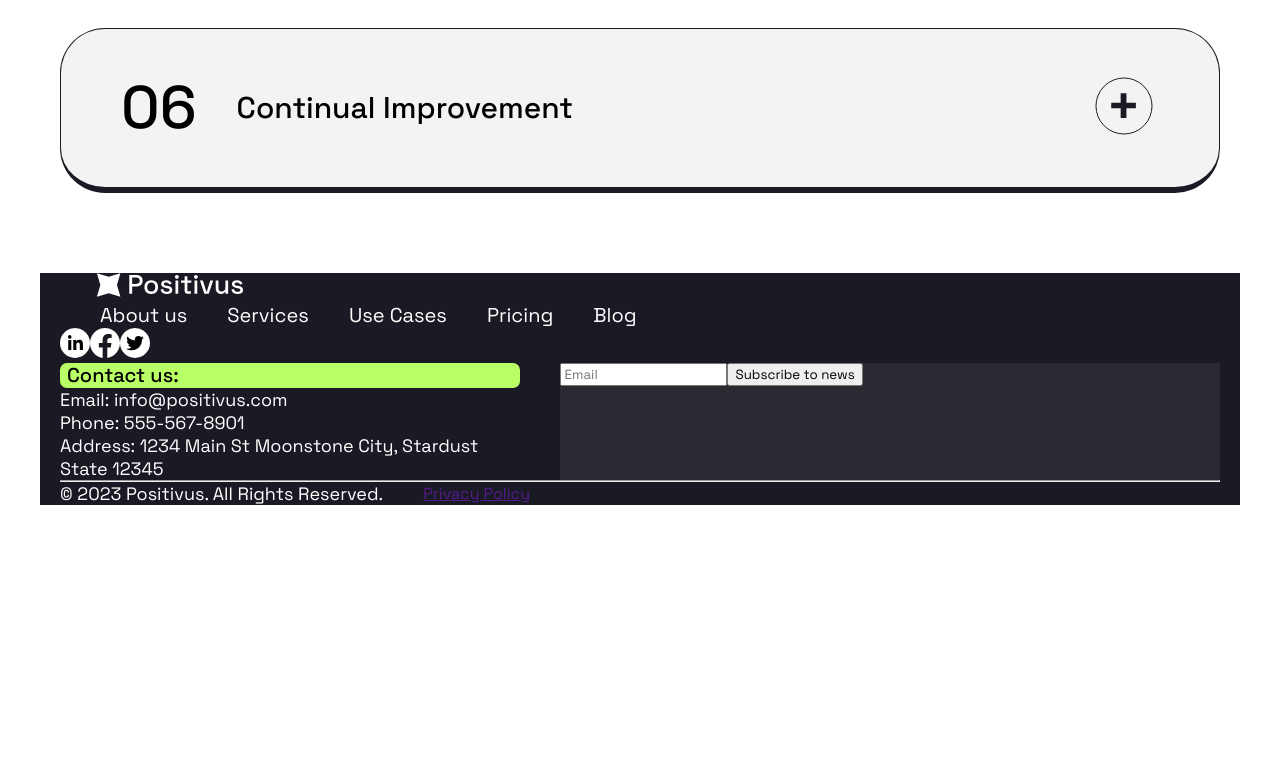
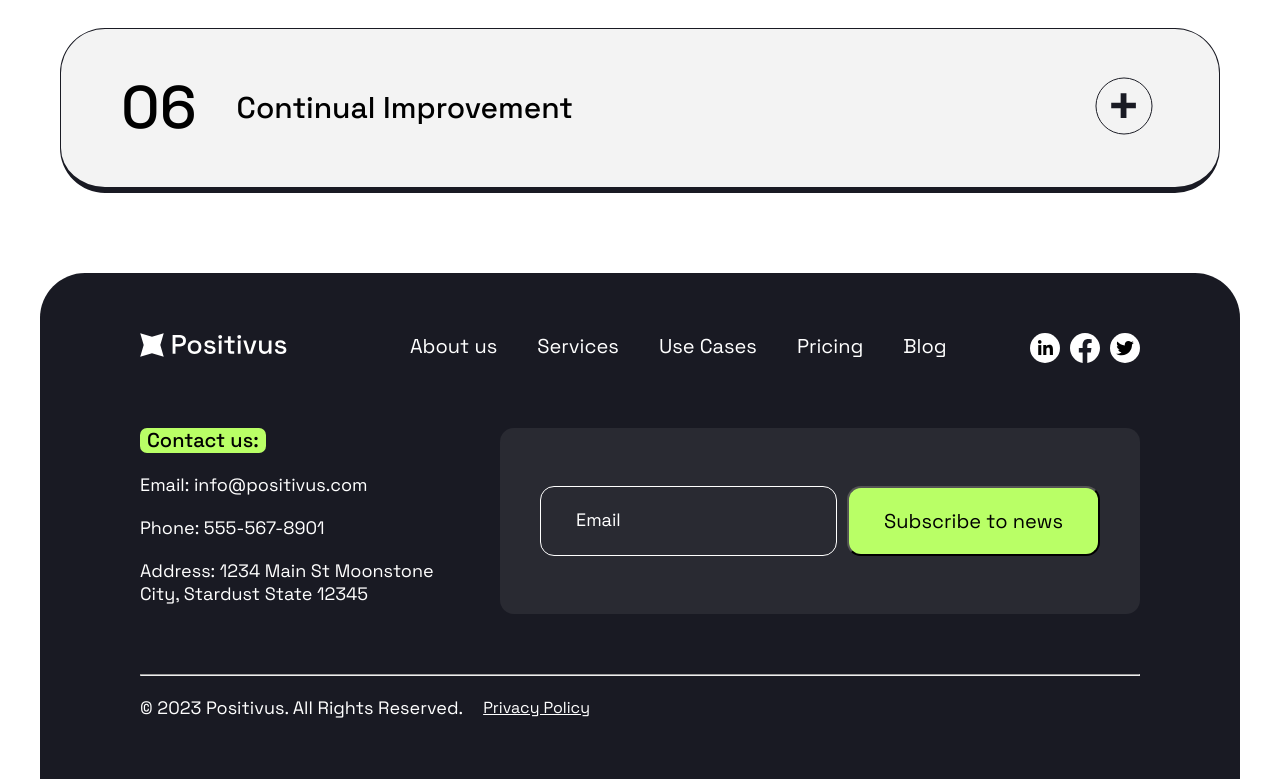
Before and after one commit to valescos/test-task-6, a Nuxt app: page / in a window 1280 px wide. Shown: the part 3735-4514 px from the top of the page. Before the commit the page ends 4240 px from the top, so only its background shows below. Built offline with nearby package versions, Linux system fonts and the light colour scheme.

Commit message:
Стили в Footer

```diff
--- a/assets/scss/components/_footer.scss
+++ b/assets/scss/components/_footer.scss
@@ -1,28 +1,83 @@
 .footer {
   background-color: $color-dark;
   color: white;
+  padding: 60px 100px;
+  border-radius: 45px 45px 0px 0px;
+  display: flex;
+  flex-direction: column;
+  gap: 60px;
 
-  .footer_wrapper {
+  .footer_head {
     display: flex;
     justify-content: space-between;
+    .footer_header_social_media {
+      display: flex;
+      gap: 10px;
+    }
+  }
+
+  .footer_content {
+    display: grid;
+    grid-template-columns: 1fr 2fr;
     gap: 40px;
 
     .contact_us {
+      display: flex;
+      flex-direction: column;
+      gap: 20px;
+
       h4 {
         padding: 0 7px;
         border-radius: 7px;
         background-color: $color-green;
         color: black;
+        align-self: flex-start;
       }
     }
     .subscribe_form {
-      flex-basis: 65%;
       background-color: #292a32;
+      padding: 58px 40px 58px 40px;
+      border-radius: 14px;
+      display: flex;
+      gap: 10px;
+
+      input {
+        background: none;
+        border-radius: 14px;
+        border: 1px white solid;
+        flex-grow: 1;
+        padding: 22px 35px 22px 35px;
+
+        &::placeholder {
+          color: white;
+          font-size: 18px;
+        }
+      }
+
+      .btn {
+        cursor: pointer;
+        padding: 20px 35px 20px 35px;
+        background-color: $color-green;
+        font-size: 20px;
+        border-radius: 14px;
+      }
     }
   }
+
   .copyright {
-    display: flex;
-    align-items: center;
-    gap: 40px;
+    hr {
+      margin-bottom: 20px;
+    }
+    div {
+      display: flex;
+      align-items: center;
+      gap: 20px;
+
+      a {
+        &:visited {
+          color: inherit;
+        }
+      }
+    }
   }
 }
--- a/components/AppFooter/index.vue
+++ b/components/AppFooter/index.vue
@@ -4,16 +4,16 @@ import { footerData } from "./footerData";
 
 <template>
   <footer class="footer container">
-    <div>
+    <div class="footer_head">
       <Logo :size="24" variant="white" />
       <Navigation variant="white" />
-      <img
-        v-for="item in footerData.socialmedia"
-        :src="item"
-        alt="Иконка соц. сети"
-      />
+      <div class="footer_header_social_media">
+        <a v-for="item in footerData.socialmedia" href="">
+          <img :src="item" alt="Иконка соц. сети" />
+        </a>
+      </div>
     </div>
-    <div class="footer_wrapper">
+    <div class="footer_content">
       <div class="contact_us">
         <h4>{{ footerData.title }}</h4>
         <p>{{ footerData.email }}</p>
@@ -22,13 +22,15 @@ import { footerData } from "./footerData";
       </div>
       <div class="subscribe_form">
         <input type="text" name="" id="" placeholder="Email" />
-        <button>{{ footerData.button.title }}</button>
+        <button class="btn">{{ footerData.button.title }}</button>
       </div>
     </div>
-    <hr />
     <div class="copyright">
-      <p>{{ footerData.copyrigth }}</p>
-      <a href="">{{ footerData.documentslink.title }}</a>
+      <hr />
+      <div>
+        <p>{{ footerData.copyrigth }}</p>
+        <a href="">{{ footerData.documentslink.title }}</a>
+      </div>
     </div>
   </footer>
 </template>
--- a/components/Logo.vue
+++ b/components/Logo.vue
@@ -7,7 +7,6 @@ defineProps({
 
 <template>
   <svg
-    width="220"
     :height="size"
     viewBox="0 0 220 36"
     fill="none"
```
